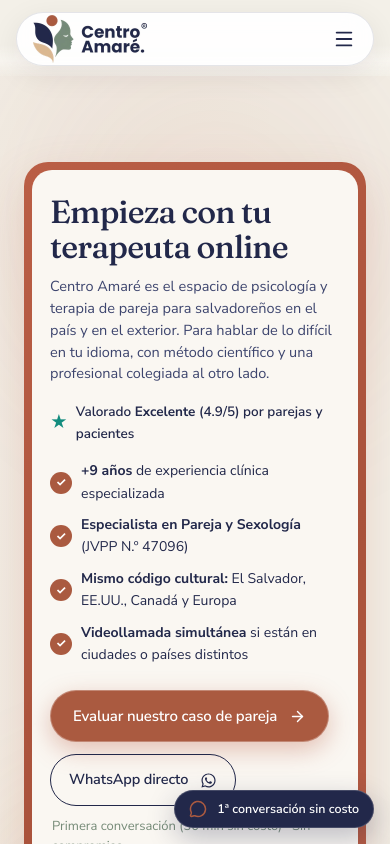
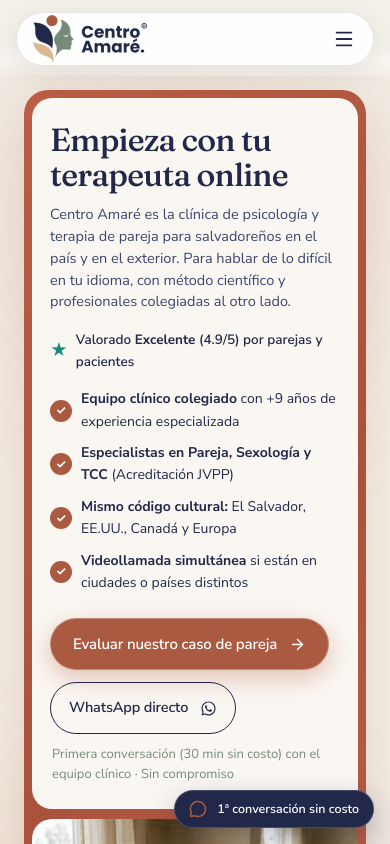
Before and after one commit to NicoMM8/Amare-Clinica, a React (Vite) app: page / in a window 390 px wide. Shown: the top 844 px of the page. Built offline with nearby package versions, Linux system fonts and the light colour scheme.

Commit message:
fix(hero,quiz): reduce navbar gap, update team representation to clinic duo, add localStorage persistence to quiz

```diff
--- a/src/App.css
+++ b/src/App.css
@@ -2,15 +2,15 @@
 
 .hero-section {
   position: relative;
-  padding-top: 96px;
-  padding-bottom: 60px;
+  padding-top: 18px;
+  padding-bottom: 50px;
   overflow: hidden;
 }
 
 @media (max-width: 768px) {
   .hero-section {
-    padding-top: 86px;
-    padding-bottom: 40px;
+    padding-top: 14px;
+    padding-bottom: 36px;
   }
 }
 
--- a/src/components/CoupleMatchingQuiz.jsx
+++ b/src/components/CoupleMatchingQuiz.jsx
@@ -18,6 +18,8 @@ import {
 import { Button } from './ui/button';
 import { Icon } from './ui/icon';
 
+const STORAGE_KEY = 'amare_quiz_draft_v1';
+
 export default function CoupleMatchingQuiz({ onGoHome }) {
   const [currentStep, setCurrentStep] = useState(0); // 0: Intro, 1..5: Questions, 6: Result
   const [answers, setAnswers] = useState({
@@ -33,6 +35,35 @@ export default function CoupleMatchingQuiz({ onGoHome }) {
 
   const headings = useRef([]);
   const focusNext = useRef(false);
+
+  // Restaurar progreso previo de localStorage si el usuario recarga la página
+  useEffect(() => {
+    try {
+      const saved = localStorage.getItem(STORAGE_KEY);
+      if (saved) {
+        const parsed = JSON.parse(saved);
+        if (parsed.answers) {
+          setAnswers(parsed.answers);
+        }
+        if (typeof parsed.step === 'number' && parsed.step > 0 && parsed.step <= 6) {
+          setCurrentStep(parsed.step);
+        }
+      }
+    } catch {
+      // Ignorar si localStorage no está disponible
+    }
+  }, []);
+
+  const saveToStorage = (updatedAnswers, nextStep) => {
+    try {
+      localStorage.setItem(STORAGE_KEY, JSON.stringify({
+        answers: updatedAnswers,
+        step: nextStep
+      }));
+    } catch {
+      // Ignorar
+    }
+  };
 
   const questions = [
     {
@@ -102,14 +133,19 @@ export default function CoupleMatchingQuiz({ onGoHome }) {
   const move = (next) => {
     focusNext.current = true;
     setCurrentStep(next);
+    saveToStorage(answers, next);
   };
 
   const handleSelectOption = (field, opt) => {
-    setAnswers(prev => ({
-      ...prev,
+    const updatedAnswers = {
+      ...answers,
       [field]: opt.label,
       [`${field}Short`]: opt.short || opt.label
-    }));
+    };
+    setAnswers(updatedAnswers);
+
+    const nextStep = currentStep < questions.length ? currentStep + 1 : questions.length + 1;
+    saveToStorage(updatedAnswers, nextStep);
 
     // Micro-delay suave para que el usuario aprecie la animación orgánica Cojeev antes de avanzar
     setTimeout(() => {
@@ -131,6 +167,9 @@ export default function CoupleMatchingQuiz({ onGoHome }) {
     answers.situation.includes('Solo yo tengo iniciativa');
 
   const startAgain = () => {
+    try {
+      localStorage.removeItem(STORAGE_KEY);
+    } catch {}
     setAnswers({
       situation: '',
       reason: '',
@@ -309,7 +348,7 @@ export default function CoupleMatchingQuiz({ onGoHome }) {
                     >
                       <Sparkles size={12} style={{ color: 'var(--color-clay)' }} />
                       <span style={{ fontSize: '11.5px', fontWeight: 600, color: 'var(--color-plum-900)' }}>
-                        Especialista en Terapia de Pareja · JVPP N.º 47096
+                        Equipo de Terapia de Pareja · Registro JVPP
                       </span>
                     </div>
                   </div>
@@ -323,7 +362,7 @@ export default function CoupleMatchingQuiz({ onGoHome }) {
                       margin: '14px auto 30px',
                     }}
                   >
-                    Una psicóloga con Máster en Pareja y Sexología que comprende su contexto cultural, el desgaste que atraviesan y la forma en la que quieren sanar su vínculo.
+                    Un equipo clínico con Máster en Pareja y Sexología que comprende su contexto cultural, el desgaste que atraviesan y la forma en la que quieren sanar su vínculo.
                   </p>
 
                   <Button
@@ -602,19 +641,19 @@ export default function CoupleMatchingQuiz({ onGoHome }) {
                   <h3
                     className="font-serif"
                     style={{
-                      fontSize: '26px',
+                      fontSize: '24px',
                       fontWeight: 700,
                       color: 'var(--v-text)',
                       marginBottom: '4px',
                     }}
                   >
-                    Iris Alarcón
+                    Equipo Clínico de Centro Amaré
                   </h3>
                   <div style={{ fontSize: '14px', fontWeight: 600, color: 'var(--v-pink)', marginBottom: '8px' }}>
-                    Psicóloga Clínica Colegiada · Máster en Pareja y Sexología (JVPP N.º 47096)
+                    Dirección Clínica: Licda. Iris Alarcón · Registro JVPP N.º 47096
                   </div>
                   <p style={{ fontSize: '14px', color: 'var(--v-text-2)', maxWidth: '520px', margin: '0 auto', lineHeight: 1.6 }}>
-                    Las respuestas de su autoevaluación indican que su caso se beneficia de un protocolo de intervención en comunicación, acuerdos y reconexión emocional adaptado a su contexto.
+                    Las respuestas de su autoevaluación indican que su caso se beneficia de nuestro protocolo de intervención en comunicación, acuerdos y reconexión emocional. Les asignaremos la terapeuta del equipo idónea según su motivo de consulta y huso horario.
                   </p>
                 </div>
 
@@ -666,7 +705,7 @@ export default function CoupleMatchingQuiz({ onGoHome }) {
                   <span>
                     {isIndividualInitiative
                       ? 'Agendar mi conversación exploratoria (30 min)'
-                      : 'Agendar nuestra primera conversación (30 min)'}
+                      : 'Agendar nuestra primera conversación con el equipo (30 min)'}
                   </span>
                   <ArrowRight size={18} />
                 </a>
--- a/src/components/Hero.jsx
+++ b/src/components/Hero.jsx
@@ -60,7 +60,7 @@ export default function Hero() {
                   maxWidth: '500px'
                 }}
               >
-                Centro Amaré es el espacio de psicología y terapia de pareja para salvadoreños en el país y en el exterior. Para hablar de lo difícil en tu idioma, con método científico y una profesional colegiada al otro lado.
+                Centro Amaré es la clínica de psicología y terapia de pareja para salvadoreños en el país y en el exterior. Para hablar de lo difícil en tu idioma, con método científico y profesionales colegiadas al otro lado.
               </p>
 
               {/* Social Proof / Rating (Unobravo style) */}
@@ -83,11 +83,11 @@ export default function Hero() {
               <div style={{ display: 'flex', flexDirection: 'column', gap: '9px', marginBottom: '24px' }}>
                 <div style={{ display: 'flex', alignItems: 'center', gap: '9px', fontSize: '14px', color: 'var(--color-plum-900)' }}>
                   <span className="hero-bullet-check" aria-hidden="true">✓</span>
-                  <span><strong>+9 años</strong> de experiencia clínica especializada</span>
+                  <span><strong>Equipo clínico colegiado</strong> con +9 años de experiencia especializada</span>
                 </div>
                 <div style={{ display: 'flex', alignItems: 'center', gap: '9px', fontSize: '14px', color: 'var(--color-plum-900)' }}>
                   <span className="hero-bullet-check" aria-hidden="true">✓</span>
-                  <span><strong>Especialista en Pareja y Sexología</strong> (JVPP N.º 47096)</span>
+                  <span><strong>Especialistas en Pareja, Sexología y TCC</strong> (Acreditación JVPP)</span>
                 </div>
                 <div style={{ display: 'flex', alignItems: 'center', gap: '9px', fontSize: '14px', color: 'var(--color-plum-900)' }}>
                   <span className="hero-bullet-check" aria-hidden="true">✓</span>
@@ -136,7 +136,7 @@ export default function Hero() {
                 </div>
 
                 <span style={{ fontSize: '13px', color: 'var(--color-ink-muted)', marginTop: '4px', marginLeft: '2px' }}>
-                  Primera conversación (30 min sin costo) · Sin compromiso
+                  Primera conversación (30 min sin costo) con el equipo clínico · Sin compromiso
                 </span>
               </div>
 
```
